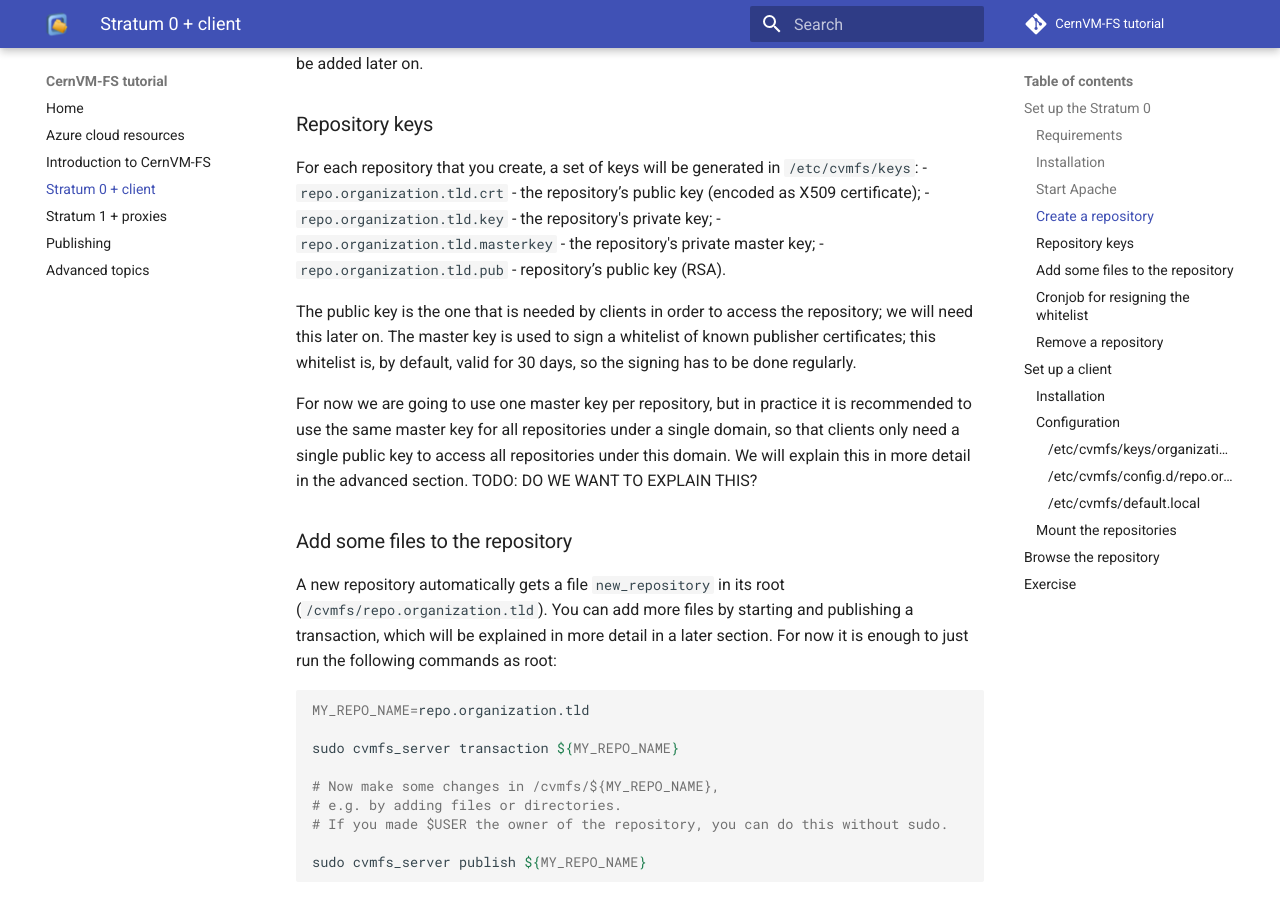
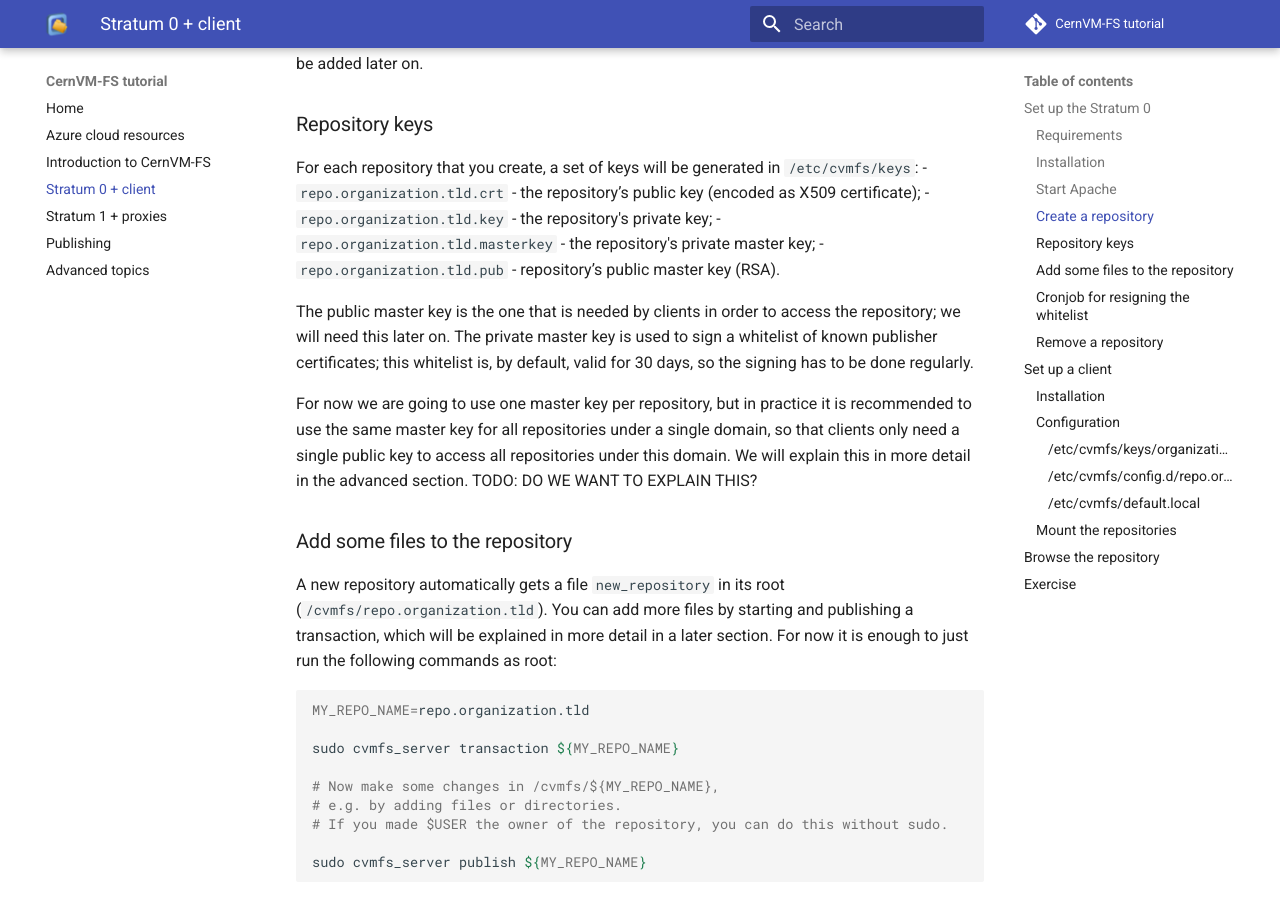
Before and after one commit to cvmfs-contrib/cvmfs-tutorial-2021, an MkDocs documentation site: the page built from docs/02_stratum0_client.md, in a window 1280 px wide and 900 px high, scrolled down 1659 px. Built offline with MkDocs 1.6.1 and Material for MkDocs 9.7.7, drawn with Linux system fonts in a browser that asks for light colours; comment, search, counter and statistics services are not loaded.

Commit message:
be more specific about key names

```diff
--- a/docs/02_stratum0_client.md
+++ b/docs/02_stratum0_client.md
@@ -45,9 +45,9 @@
  - `repo.organization.tld.crt` -  the repository’s public key (encoded as X509 certificate);
  - `repo.organization.tld.key` - the repository's private key;
  - `repo.organization.tld.masterkey` - the repository's private master key;
- - `repo.organization.tld.pub` -  repository’s public key (RSA).
+ - `repo.organization.tld.pub` -  repository’s public master key (RSA).
 
-The public key is the one that is needed by clients in order to access the repository; we will need this later on. The master key is used to sign a whitelist of known publisher certificates; this whitelist is, by default, valid for 30 days, so the signing has to be done regularly.
+The public master key is the one that is needed by clients in order to access the repository; we will need this later on. The private master key is used to sign a whitelist of known publisher certificates; this whitelist is, by default, valid for 30 days, so the signing has to be done regularly.
 
 For now we are going to use one master key per repository, but in practice it is recommended to use the same master key for all repositories under a single domain, so that clients only need a single public key to access all repositories under this domain. We will explain this in more detail in the advanced section.
 TODO: DO WE WANT TO EXPLAIN THIS?
```
